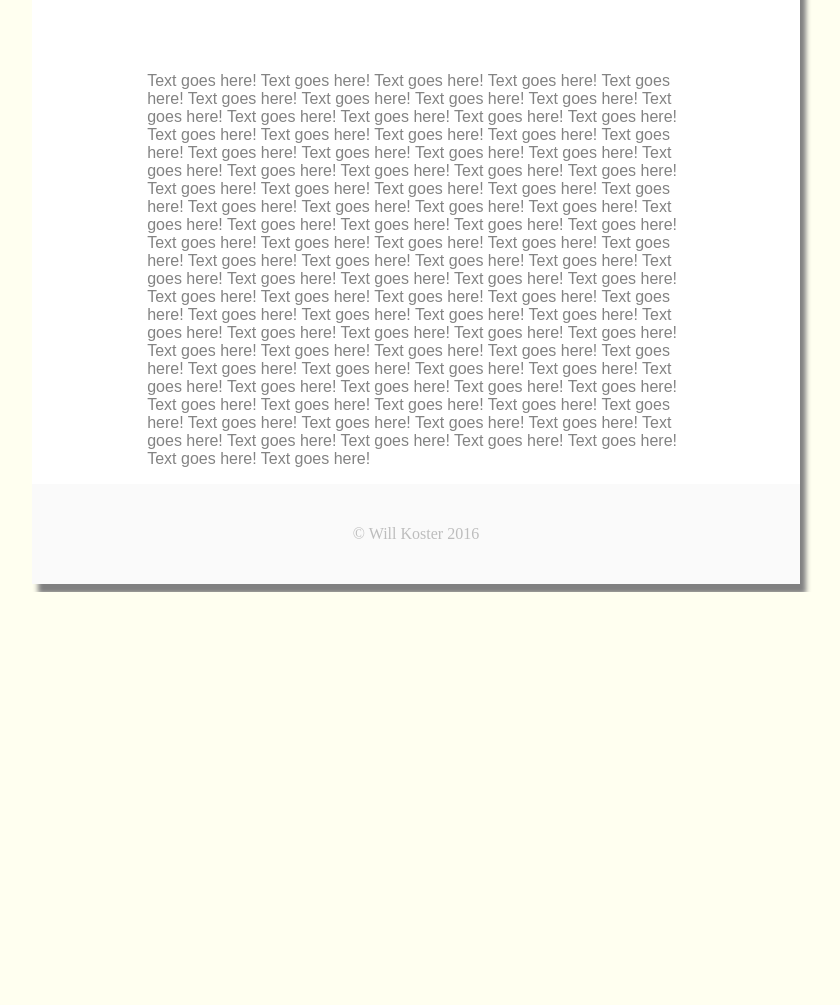
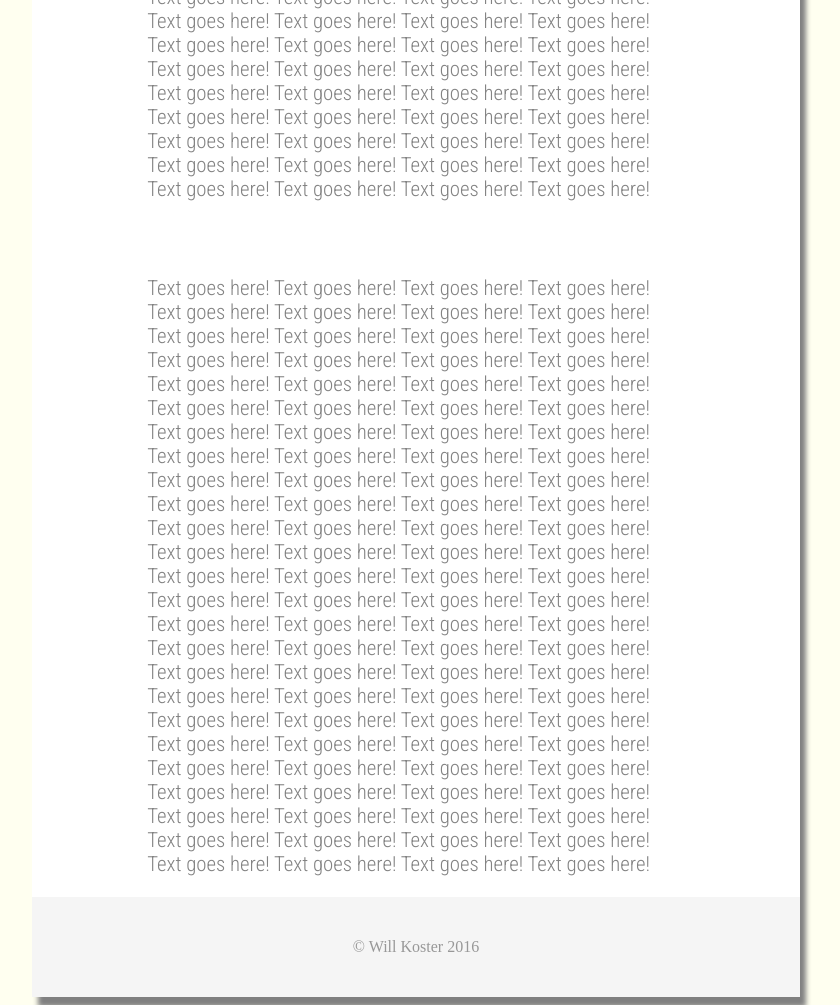
Before and after one commit to ddsnowboard/CS196PSets, a plain HTML site: page frontend/hw1/index.html in a window 1280 px wide. Shown: the part 1233-2238 px from the top of the page, without its empty margins (224-1064 px from the left). Before the commit the page ends 1825 px from the top, so only its background shows below. Drawn offline with Linux system fonts and the light colour scheme.

Commit message:
Move stuff around, start on second page

```diff
--- a/frontend/index.html
+++ b/frontend/hw1/index.html
@@ -2,6 +2,7 @@
     <head>
         <title>This is a test page</title>
         <link href="style.css" rel="stylesheet">
+        <link href="https://fonts.googleapis.com/css?family=Roboto+Condensed:300" rel="stylesheet">
         <script src="main.js"></script>
     </head>
     <body>
--- a/frontend/style.css
+++ b/frontend/hw1/style.css
@@ -50,7 +50,8 @@ p {
     margin-right: auto;
     width: 70%;
     margin-top: 75px;
-    font-family: sans-serif;
+    font-family: "Roboto Condensed", sans-serif;
+    font-size: 1.3em;
     color: #838383;
 }
 
@@ -61,8 +62,8 @@ html {
 
 .footer {
     text-align: center;
-    background-color: #fafafa;
+    background-color: whitesmoke;
     height: 100px;
     line-height: 100px;
-    color: #bdbdbd;
+    color: #989898;
 }
--- /dev/null
+++ b/frontend/hw3/style.css
@@ -0,0 +1,27 @@
+/* Color scheme: https://coolors.co/4c4149-765f59-767a7f-d1dce0-a5adb3
+ * image: https://images.unsplash.com/photo-1422898645387-1db58c9dea01?dpr=1&auto=format&crop=entropy&fit=crop&w=1500&h=1000&q=80&cs=tinysrgb
+ * */
+
+html {
+    background-color: #d1dce0;
+}
+body {
+    width: 80%;
+    margin: 20px auto;
+}
+
+div#header {
+    background-image: url("img/splash.jpg");
+    background-size: cover;
+    height: 500px;
+    background-position: 0% 75%;
+    position: relative;
+}
+
+div#text-holder {
+    color: #ffffff;
+    bottom: 28%;
+    left: 27px;
+    position: absolute;
+    font-size: 1.6em;
+}
```
Also changed, not shown: frontend/hw3/index.html (added, +13 -0 lines), frontend/hw1/main.js (added), frontend/hw3/img/splash.jpg (added), 1 other file.
